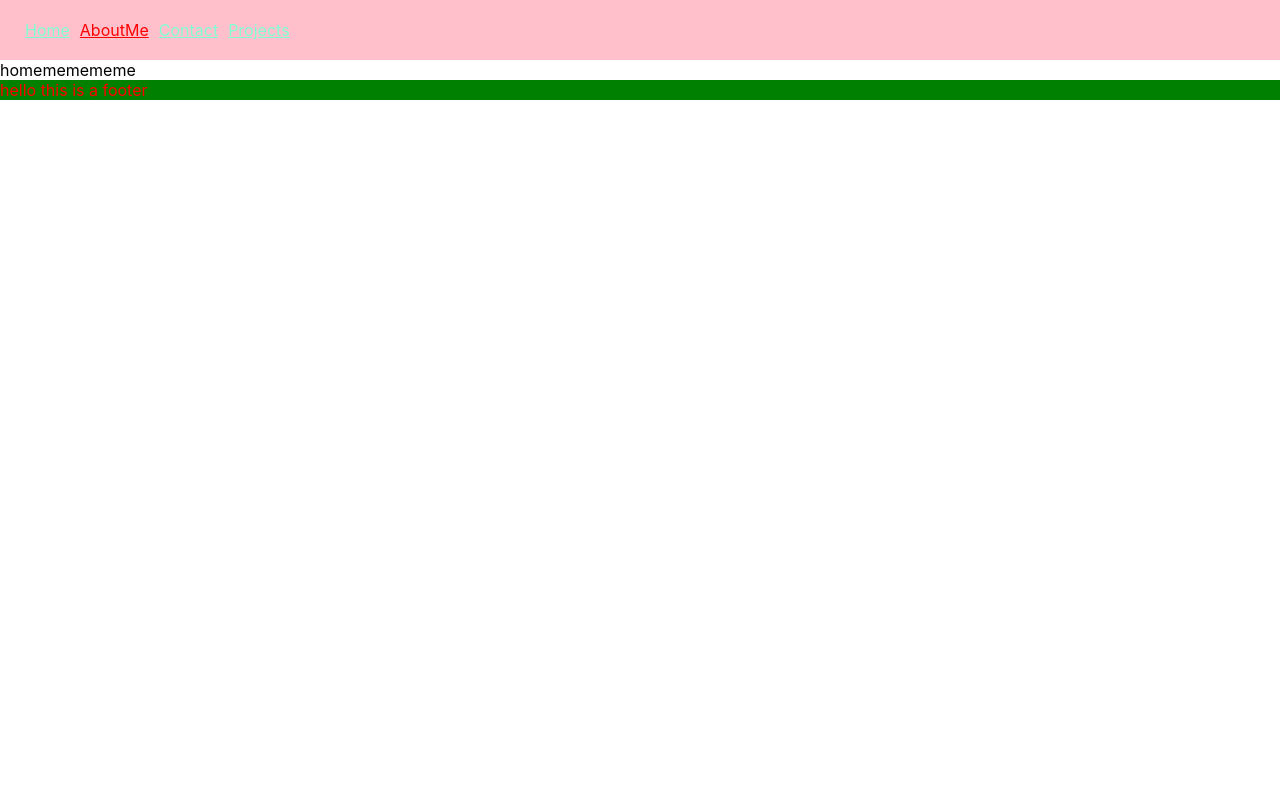
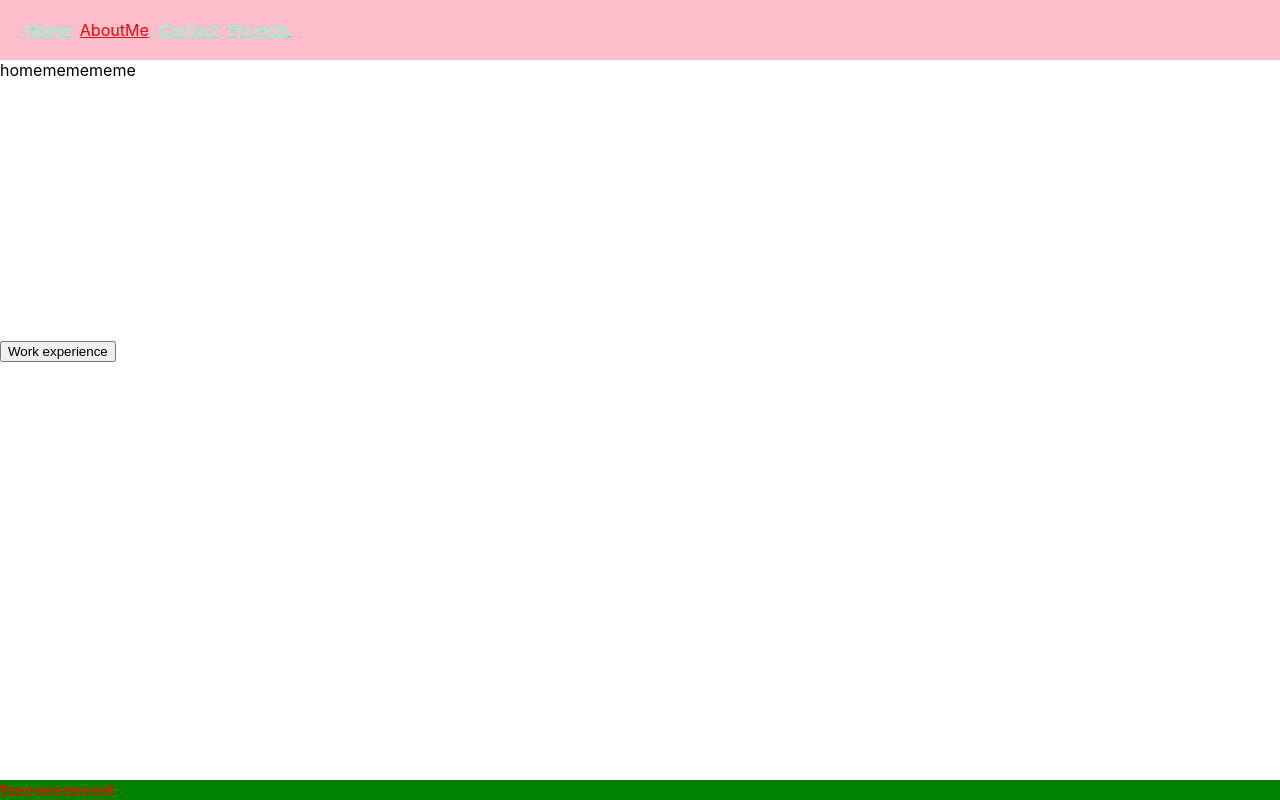
Before and after one commit to EvaNagengast/PersonalPortfolio, a React (Create React App) app: page / in a window 1280 px wide. Built offline with nearby package versions, Linux system fonts and the light colour scheme.

Commit message:
added footer

```diff
--- a/src/App.css
+++ b/src/App.css
@@ -1,7 +1,10 @@
-footer {
-  color: red;
-  background-color: green;
+.container {
+ min-height: 100vh;
+ display: flex;
+ flex-direction: column;
 }
+
+
 nav {
   padding: 20px;
 
@@ -11,4 +14,6 @@ nav a {
   color: aquamarine;
   padding: 5px;
 }
-.red{color: red;}
+.red {
+  color: red;
+}
--- a/src/App.js
+++ b/src/App.js
@@ -4,16 +4,21 @@ import Homepage from "./pages/Homepage";
 import AboutMe from "./pages/Aboutme";
 import Contact from "./pages/Contact";
 import Projects from "./pages/Projects";
+import Cv from "./pages/Cv";
+import Footer from "./pages/Footer";
 import Error from "./pages/Error";
 import "./App.css";
 
 export default function App() {
   return (
+    <div className="container">
       <Router>
         <nav>
           <Link to="/">Home</Link>
           {""}
-        <Link to="/aboutme" className="red">AboutMe</Link>
+          <Link to="/aboutme" className="red">
+            AboutMe
+          </Link>
           {""}
           <Link to="/contact">Contact</Link>
           {""}
@@ -24,9 +29,11 @@ export default function App() {
           <Route path="/aboutme" element={<AboutMe />} />
           <Route path="/contact" element={<Contact />} />
           <Route path="/projects" element={<Projects />} />
+          <Route path="/cv" element={<Cv />} />
           <Route path="*" element={<Error />} />
         </Routes>
-      <footer>hello this is a footer</footer>
+        <Footer />
       </Router>
+    </div>
   );
 }
--- /dev/null
+++ b/src/pages/Cv.js
@@ -0,0 +1,6 @@
+import React from "react";
+
+export default function Cv() {
+
+  return <div>work EXPERIENCE</div>;
+}
--- /dev/null
+++ b/src/pages/Footer.css
@@ -0,0 +1,6 @@
+footer {
+  margin-top: auto;
+  color: red;
+  background-color: green;
+  position: relative;
+}
--- /dev/null
+++ b/src/pages/Footer.js
@@ -0,0 +1,5 @@
+import React from "react";
+import "./Footer.css"
+export default function Footer() {
+  return <footer className="Footer">feeeeeeeeeeet </footer>;
+}
--- a/src/pages/Homepage.js
+++ b/src/pages/Homepage.js
@@ -1,5 +1,20 @@
 import React from "react";
+import { useNavigate } from "react-router-dom";
+
 export default function Homepage() {
-
-    return(<div>homememememe</div>)
+  let navigate = useNavigate();
+  return (
+    <div>
+      homememememe
+      <br /> <br /> <br /> <br /> <br /> <br /> <br /> <br /> <br /> <br />{" "}
+      <br /> <br /> <br /> <br />
+      <button
+        onClick={() => {
+          navigate("../Cv");
+        }}
+      >
+        Work experience
+      </button>
+    </div>
+  );
 }
```
Lines whose indentation alone changed are shown as unchanged.
